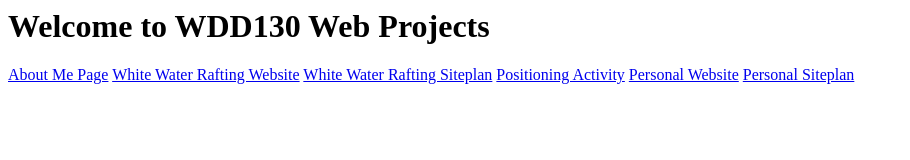
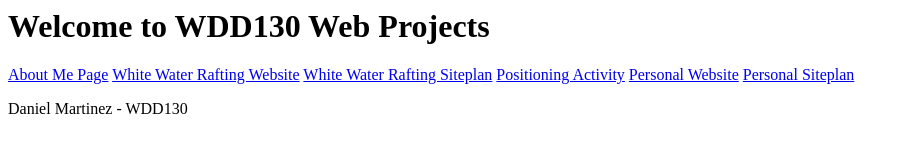
Before and after one commit to Danii89Martz/wdd130, a plain HTML site: page index.html in a window 1280 px wide. Shown: the whole page, without its empty margins (0-910 px from the left). Drawn offline with Linux system fonts and the light colour scheme.

Commit message:
added my name

```diff
--- a/index.html
+++ b/index.html
@@ -7,3 +7,4 @@
   <a href="#">Personal Website</a>
   <a href="#">Personal Siteplan</a>
 </nav>
+<p>Daniel Martinez - WDD130</p>
```
